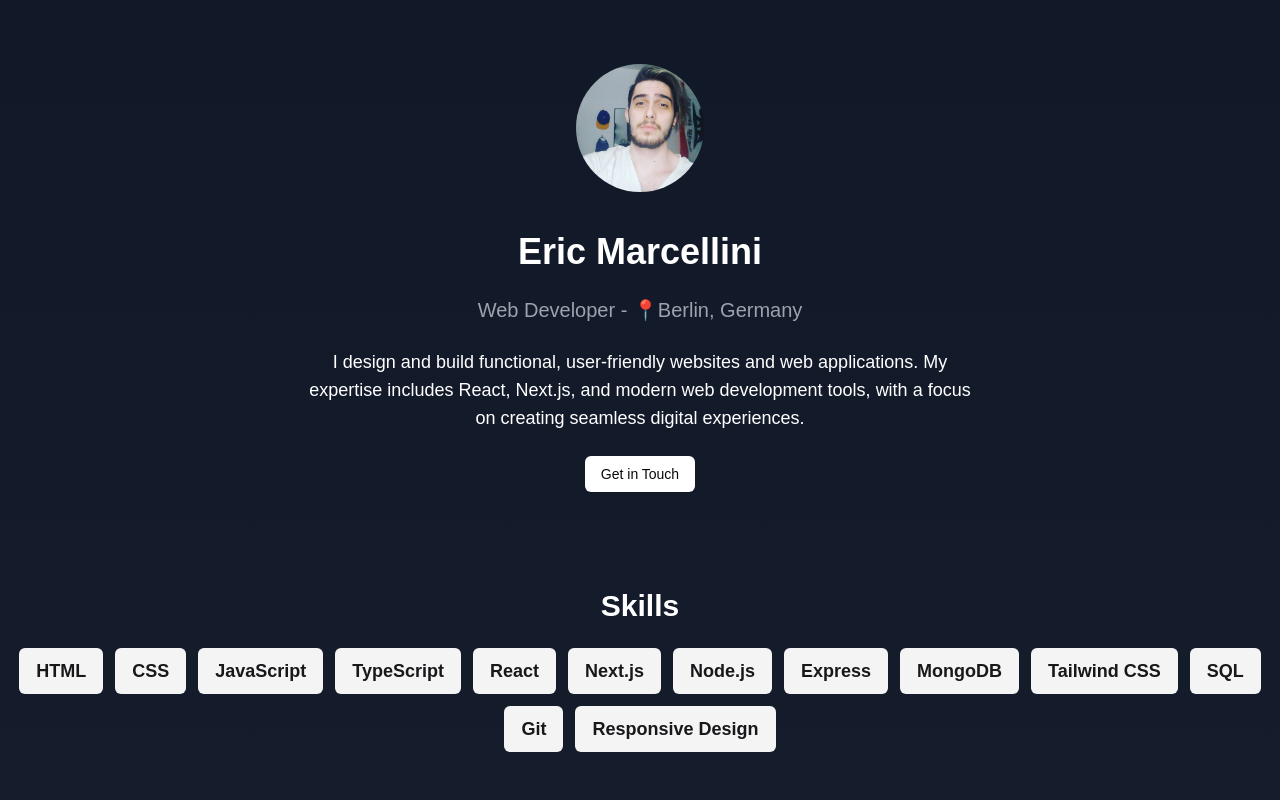
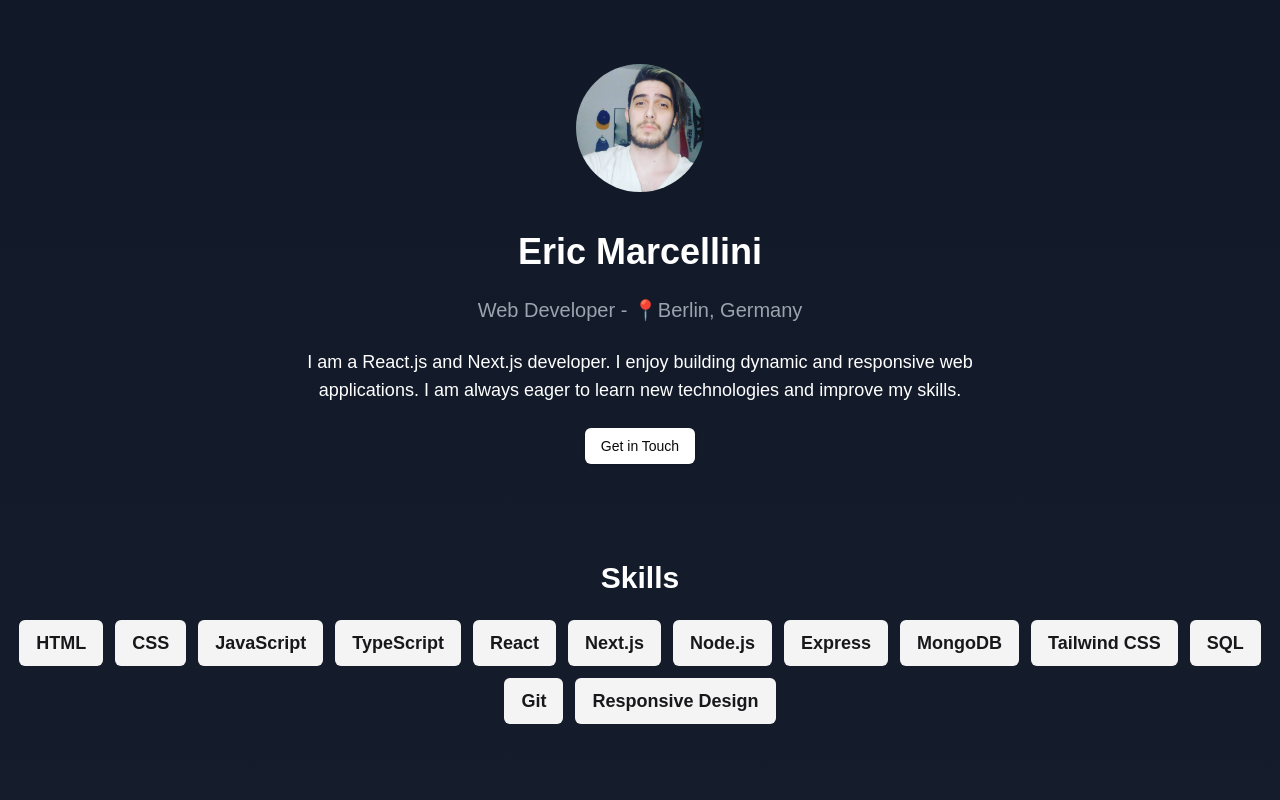
Before and after one commit to ericmarcellini/ReactjsPortfolio, a Next.js app: page / in a window 1280 px wide. Shown: the top 800 px of the page. Built offline with nearby package versions, Linux system fonts and the light colour scheme.

Commit message:
final push for today

```diff
--- a/components/introduction.tsx
+++ b/components/introduction.tsx
@@ -9,9 +9,7 @@ export default function Introduction() {
       <h1 className="text-4xl font-bold">Eric Marcellini</h1>
       <h2 className="text-xl text-gray-400">Web Developer - 📍Berlin, Germany</h2>
       <p className="text-lg max-w-2xl">
-        I design and build functional, user-friendly websites and web applications.
-        My expertise includes React, Next.js, and modern web development tools,
-        with a focus on creating seamless digital experiences.
+        I am a React.js and Next.js developer. I enjoy building dynamic and responsive web applications. I am always eager to learn new technologies and improve my skills.
       </p>
       <Button className="get-in-touch" asChild>
         <a href="#contact">Get in Touch</a>
--- a/components/projects.tsx
+++ b/components/projects.tsx
@@ -43,6 +43,7 @@ export default function Projects() {
     <section>
       <h2 className="text-3xl font-semibold mb-6 text-center">Projects</h2>
       <div className="space-y-6">
+        {/* Project map section*/}
         {projects.map((project) => (
           <div key={project.title} className="flex justify-center">
             <Card className="w-full max-w-4xl">
```
